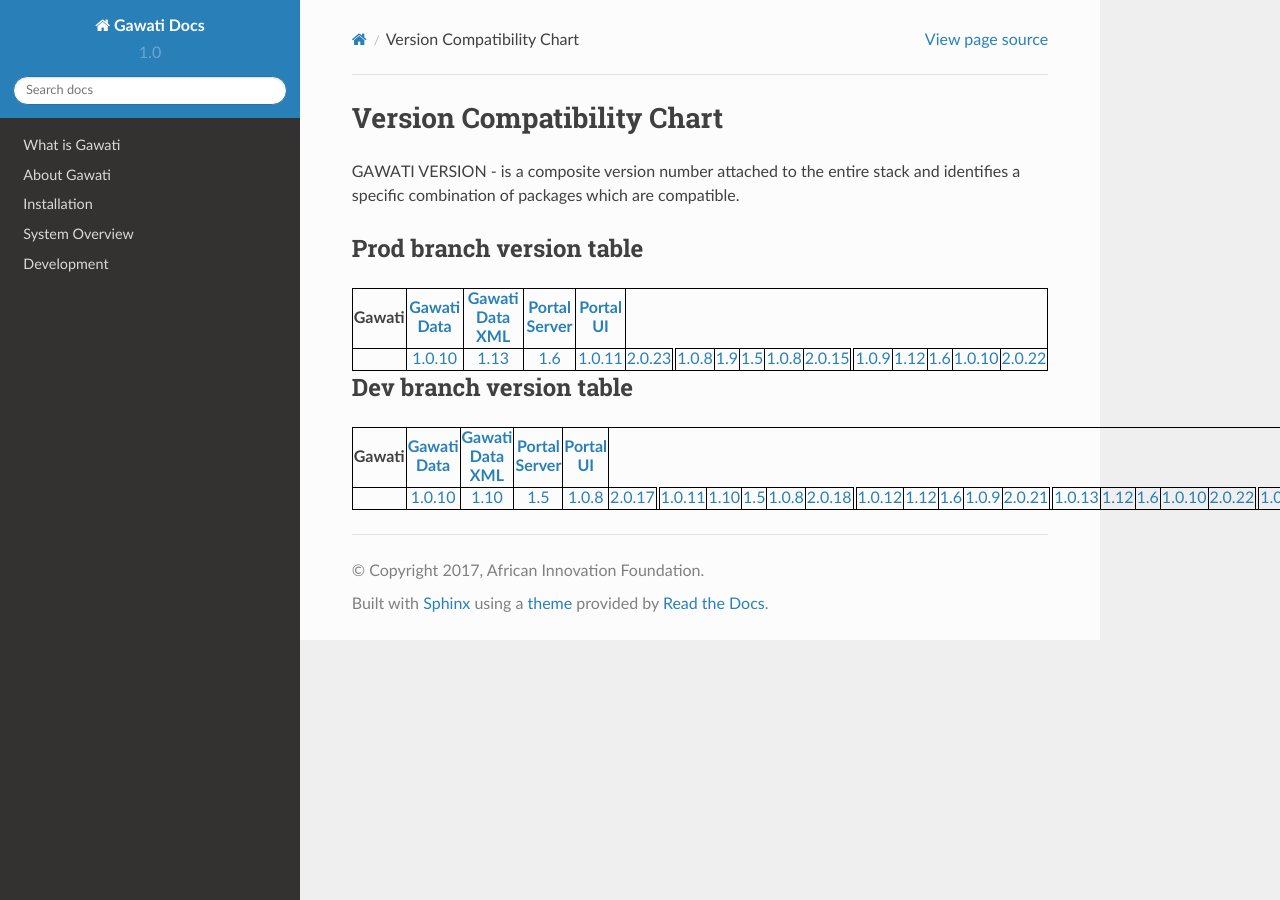
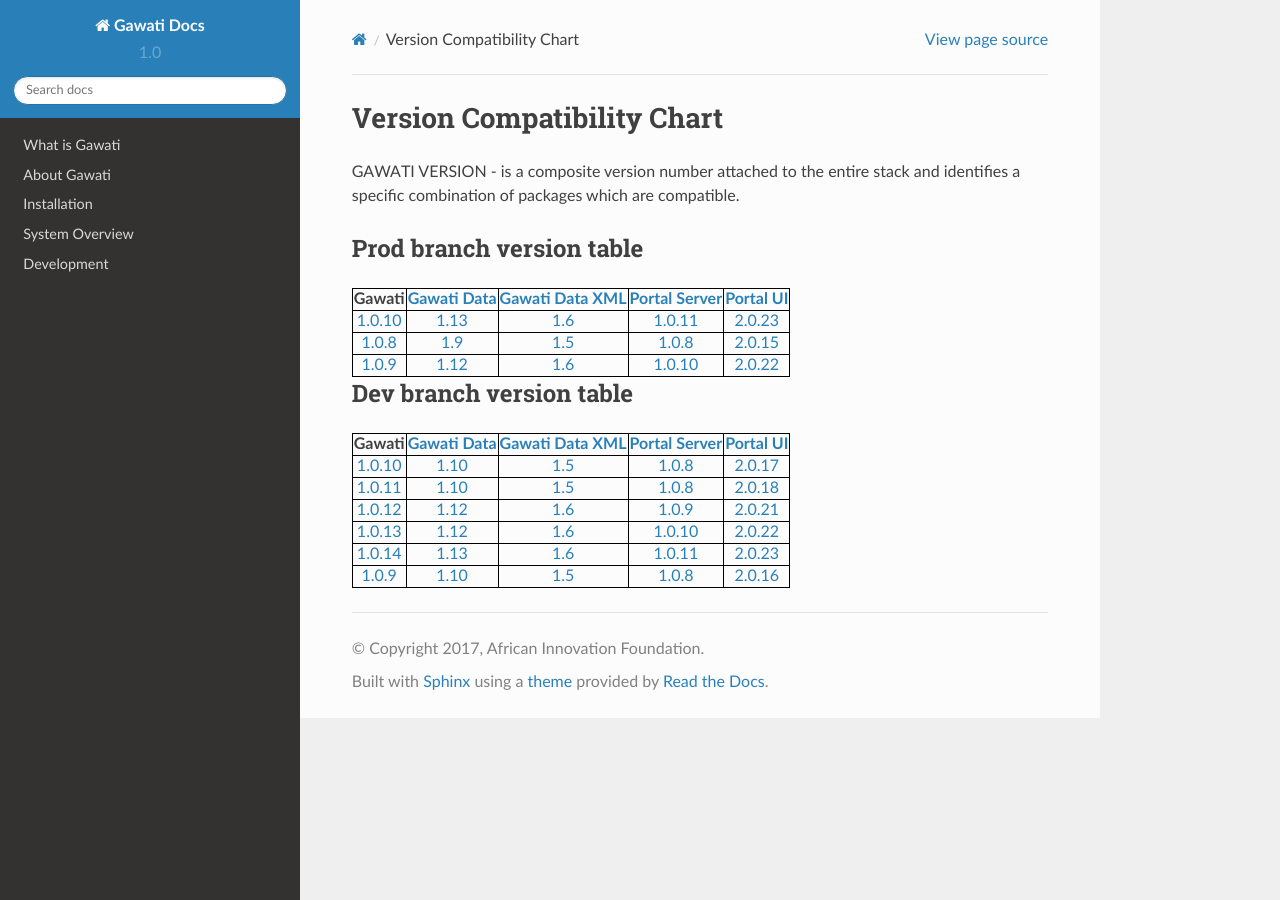
Before and after one commit to gawati/gawati-docs, a Sphinx documentation site: the page built from docs/source/development/version-compat.rst, in a window 1280 px wide. Built offline with Sphinx 7.4.7 and the Read the Docs theme 2.0.0, drawn with Linux system fonts in a browser that asks for light colours.

Commit message:
Fix td to tr

```diff
--- a/docs/source/development/version-compat.rst
+++ b/docs/source/development/version-compat.rst
@@ -19,27 +19,27 @@ Prod branch version table
         <th style="border: 1px solid black; text-align:center;"><a href="https://github.com/gawati/gawati-portal-ui">Portal UI</a></th>
       </tr>
     </thead>
-      <td>
+      <tr>
         <td style="border: 1px solid black; text-align:center;"><a href="http://dl.gawati.org/prod/1.0.10">1.0.10</a></td>
         <td style="border: 1px solid black; text-align:center;"><a href="https://github.com/gawati/gawati-data/tree/863cf9957e061c52035005d7ea5eeae0bbcc6233">1.13</a></td>
         <td style="border: 1px solid black; text-align:center;"><a href="https://github.com/gawati/gawati-data-xml/tree/41a1fb7e7ca9ebffe934655bdaf3e37ba7aff81a">1.6</a></td>
         <td style="border: 1px solid black; text-align:center;"><a href="https://github.com/gawati/gawati-portal-server/tree/3304b726d2cbc132a5bb933b5bbe6d3a911b2212">1.0.11</a></td>
         <td style="border: 1px solid black; text-align:center;"><a href="https://github.com/gawati/gawati-portal-ui/tree/ccd6a0d0359aadb294800440caf147699561d3b0">2.0.23</a></td>
-      </td>
-      <td>
+      </tr>
+      <tr>
         <td style="border: 1px solid black; text-align:center;"><a href="http://dl.gawati.org/prod/1.0.8">1.0.8</a></td>
         <td style="border: 1px solid black; text-align:center;"><a href="https://github.com/gawati/gawati-data/tree/73d6852c9c302ace58443733c0e7c2585ba428f7">1.9</a></td>
         <td style="border: 1px solid black; text-align:center;"><a href="https://github.com/gawati/gawati-data-xml/tree/6c5046c07c2d770ac4d6effd45e21a989177084f">1.5</a></td>
         <td style="border: 1px solid black; text-align:center;"><a href="https://github.com/gawati/gawati-portal-server/tree/37c1674ef2b60b5f93c1d40a6d12b4e7541b3919">1.0.8</a></td>
         <td style="border: 1px solid black; text-align:center;"><a href="https://github.com/gawati/gawati-portal-ui/tree/8d2e64eff3d3034109da51a96479531a567016cb">2.0.15</a></td>
-      </td>
-      <td>
+      </tr>
+      <tr>
         <td style="border: 1px solid black; text-align:center;"><a href="http://dl.gawati.org/prod/1.0.9">1.0.9</a></td>
         <td style="border: 1px solid black; text-align:center;"><a href="https://github.com/gawati/gawati-data/tree/82e5d724cd91f511e0a990e2fe885aab379f2f9f">1.12</a></td>
         <td style="border: 1px solid black; text-align:center;"><a href="https://github.com/gawati/gawati-data-xml/tree/41a1fb7e7ca9ebffe934655bdaf3e37ba7aff81a">1.6</a></td>
         <td style="border: 1px solid black; text-align:center;"><a href="https://github.com/gawati/gawati-portal-server/tree/d4cbf509af35a6b2906d359d19eab426a694a48e">1.0.10</a></td>
         <td style="border: 1px solid black; text-align:center;"><a href="https://github.com/gawati/gawati-portal-ui/tree/ddec108b90b5cd9efd862e2a588a3638ccbc1473">2.0.22</a></td>
-      </td>
+      </tr>
   </table>
 
 Dev branch version table
@@ -57,53 +57,46 @@ Dev branch version table
         <th style="border: 1px solid black; text-align:center;"><a href="https://github.com/gawati/gawati-portal-ui">Portal UI</a></th>
       </tr>
     </thead>
-      <td>
+      <tr>
         <td style="border: 1px solid black; text-align:center;"><a href="http://dl.gawati.org/dev/1.0.10">1.0.10</a></td>
         <td style="border: 1px solid black; text-align:center;"><a href="https://github.com/gawati/gawati-data/tree/e04eb034a11f2528b21903ff5e4e627ab8b6c5c6">1.10</a></td>
         <td style="border: 1px solid black; text-align:center;"><a href="https://github.com/gawati/gawati-data-xml/tree/633cd4af5da3a292bf9288640ade5d2c94041092">1.5</a></td>
         <td style="border: 1px solid black; text-align:center;"><a href="https://github.com/gawati/gawati-portal-server/tree/8d490f9de297d7fd4ada45b00f8e513005484414">1.0.8</a></td>
         <td style="border: 1px solid black; text-align:center;"><a href="https://github.com/gawati/gawati-portal-ui/tree/cfc6ab76a2c26c1e87912f2a52c06bd176ac9b3b">2.0.17</a></td>
-      </td>
-      <td>
+      </tr>
+      <tr>
         <td style="border: 1px solid black; text-align:center;"><a href="http://dl.gawati.org/dev/1.0.11">1.0.11</a></td>
         <td style="border: 1px solid black; text-align:center;"><a href="https://github.com/gawati/gawati-data/tree/e04eb034a11f2528b21903ff5e4e627ab8b6c5c6">1.10</a></td>
         <td style="border: 1px solid black; text-align:center;"><a href="https://github.com/gawati/gawati-data-xml/tree/633cd4af5da3a292bf9288640ade5d2c94041092">1.5</a></td>
         <td style="border: 1px solid black; text-align:center;"><a href="https://github.com/gawati/gawati-portal-server/tree/8d490f9de297d7fd4ada45b00f8e513005484414">1.0.8</a></td>
         <td style="border: 1px solid black; text-align:center;"><a href="https://github.com/gawati/gawati-portal-ui/tree/f904ab421885566ace3c2ebac75eec33e7902ccf">2.0.18</a></td>
-      </td>
-      <td>
+      </tr>
+      <tr>
         <td style="border: 1px solid black; text-align:center;"><a href="http://dl.gawati.org/dev/1.0.12">1.0.12</a></td>
         <td style="border: 1px solid black; text-align:center;"><a href="https://github.com/gawati/gawati-data/tree/8b1425fc9744df7385f1b8004d74b9f0160b13de">1.12</a></td>
         <td style="border: 1px solid black; text-align:center;"><a href="https://github.com/gawati/gawati-data-xml/tree/4d35a80ed8ad3270a95fc2a0361f15b6a23e8727">1.6</a></td>
         <td style="border: 1px solid black; text-align:center;"><a href="https://github.com/gawati/gawati-portal-server/tree/c3152df675bb2ef55b4d608433c659d2715ade29">1.0.9</a></td>
         <td style="border: 1px solid black; text-align:center;"><a href="https://github.com/gawati/gawati-portal-ui/tree/9ac82095df6cfb68b7fddb41475360759f4bb55b">2.0.21</a></td>
-      </td>
-      <td>
+      </tr>
+      <tr>
         <td style="border: 1px solid black; text-align:center;"><a href="http://dl.gawati.org/dev/1.0.13">1.0.13</a></td>
         <td style="border: 1px solid black; text-align:center;"><a href="https://github.com/gawati/gawati-data/tree/8b1425fc9744df7385f1b8004d74b9f0160b13de">1.12</a></td>
         <td style="border: 1px solid black; text-align:center;"><a href="https://github.com/gawati/gawati-data-xml/tree/4d35a80ed8ad3270a95fc2a0361f15b6a23e8727">1.6</a></td>
         <td style="border: 1px solid black; text-align:center;"><a href="https://github.com/gawati/gawati-portal-server/tree/57f477eb34b3c7202c47c2b9abe162722e8b65a0">1.0.10</a></td>
         <td style="border: 1px solid black; text-align:center;"><a href="https://github.com/gawati/gawati-portal-ui/tree/478565ecdc754c785c0978c2f4ebafe7f91b8df2">2.0.22</a></td>
-      </td>
-      <td>
+      </tr>
+      <tr>
         <td style="border: 1px solid black; text-align:center;"><a href="http://dl.gawati.org/dev/1.0.14">1.0.14</a></td>
         <td style="border: 1px solid black; text-align:center;"><a href="https://github.com/gawati/gawati-data/tree/863cf9957e061c52035005d7ea5eeae0bbcc6233">1.13</a></td>
         <td style="border: 1px solid black; text-align:center;"><a href="https://github.com/gawati/gawati-data-xml/tree/4d35a80ed8ad3270a95fc2a0361f15b6a23e8727">1.6</a></td>
         <td style="border: 1px solid black; text-align:center;"><a href="https://github.com/gawati/gawati-portal-server/tree/be0e86786146e284dfdac42209d27ebe4fdc2263">1.0.11</a></td>
         <td style="border: 1px solid black; text-align:center;"><a href="https://github.com/gawati/gawati-portal-ui/tree/eb11e115f9206e6345ea4e2fcdb348d6f1b4fd5e">2.0.23</a></td>
-      </td>
-      <td>
-        <td style="border: 1px solid black; text-align:center;"><a href="http://dl.gawati.org/dev/1.0.15">1.0.15</a></td>
-        <td style="border: 1px solid black; text-align:center;"><a href="https://github.com/gawati/gawati-data/tree/79abd7920756583717cbd2b1f3e0bc551ed02e07">1.15</a></td>
-        <td style="border: 1px solid black; text-align:center;"><a href="https://github.com/gawati/gawati-data-xml/tree/0">N/A</a></td>
-        <td style="border: 1px solid black; text-align:center;"><a href="https://github.com/gawati/gawati-portal-server/tree/cb97a77c3e66c256fbf0453ef99cd86fb292d3b1">1.0.12</a></td>
-        <td style="border: 1px solid black; text-align:center;"><a href="https://github.com/gawati/gawati-portal-ui/tree/f796e5d9bd25e335b70063074b2f8314a8f638b0">2.0.24</a></td>
-      </td>
-      <td>
+      </tr>
+      <tr>
         <td style="border: 1px solid black; text-align:center;"><a href="http://dl.gawati.org/dev/1.0.9">1.0.9</a></td>
         <td style="border: 1px solid black; text-align:center;"><a href="https://github.com/gawati/gawati-data/tree/e04eb034a11f2528b21903ff5e4e627ab8b6c5c6">1.10</a></td>
         <td style="border: 1px solid black; text-align:center;"><a href="https://github.com/gawati/gawati-data-xml/tree/633cd4af5da3a292bf9288640ade5d2c94041092">1.5</a></td>
         <td style="border: 1px solid black; text-align:center;"><a href="https://github.com/gawati/gawati-portal-server/tree/8d490f9de297d7fd4ada45b00f8e513005484414">1.0.8</a></td>
         <td style="border: 1px solid black; text-align:center;"><a href="https://github.com/gawati/gawati-portal-ui/tree/2240cfce77a49c1aca0b8db1f2fe9d6716d781a7">2.0.16</a></td>
-      </td>
+      </tr>
   </table>
```
